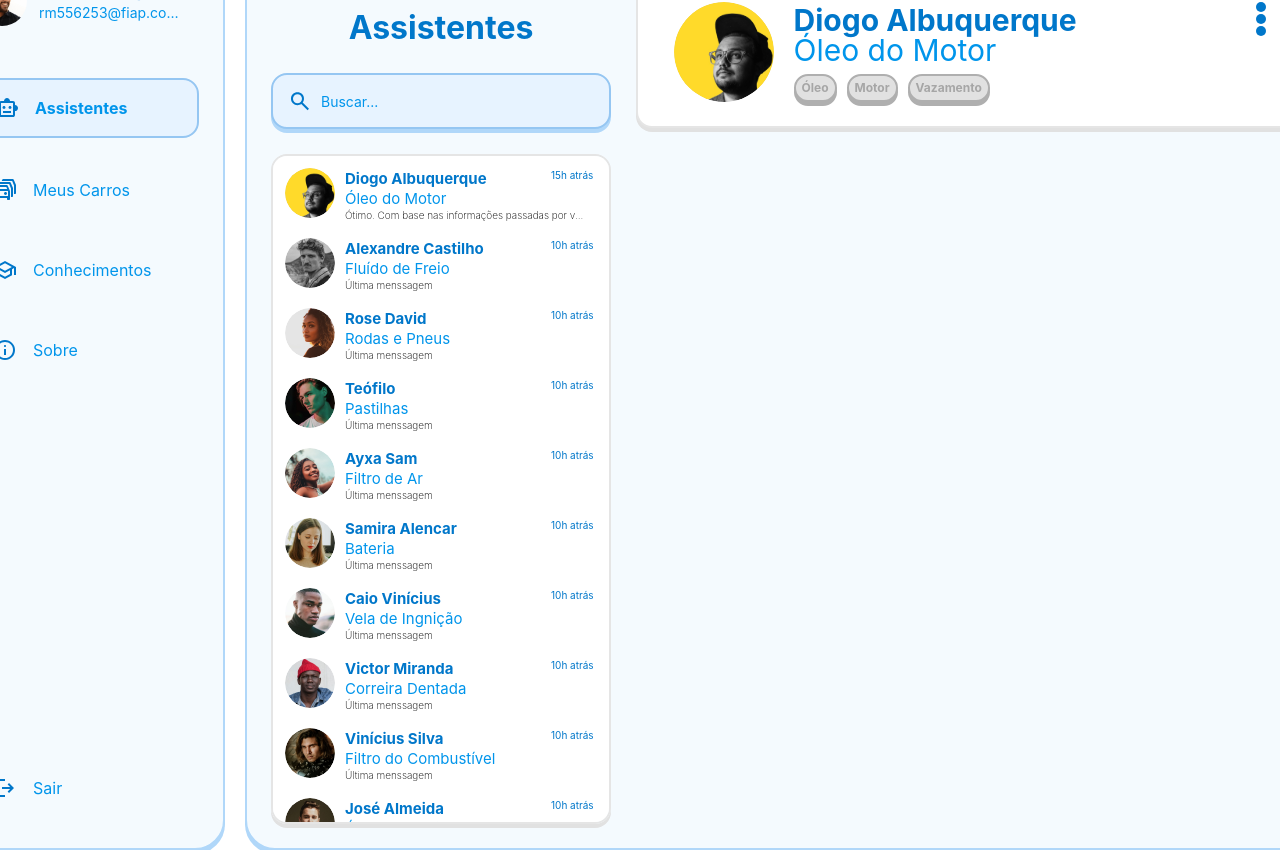
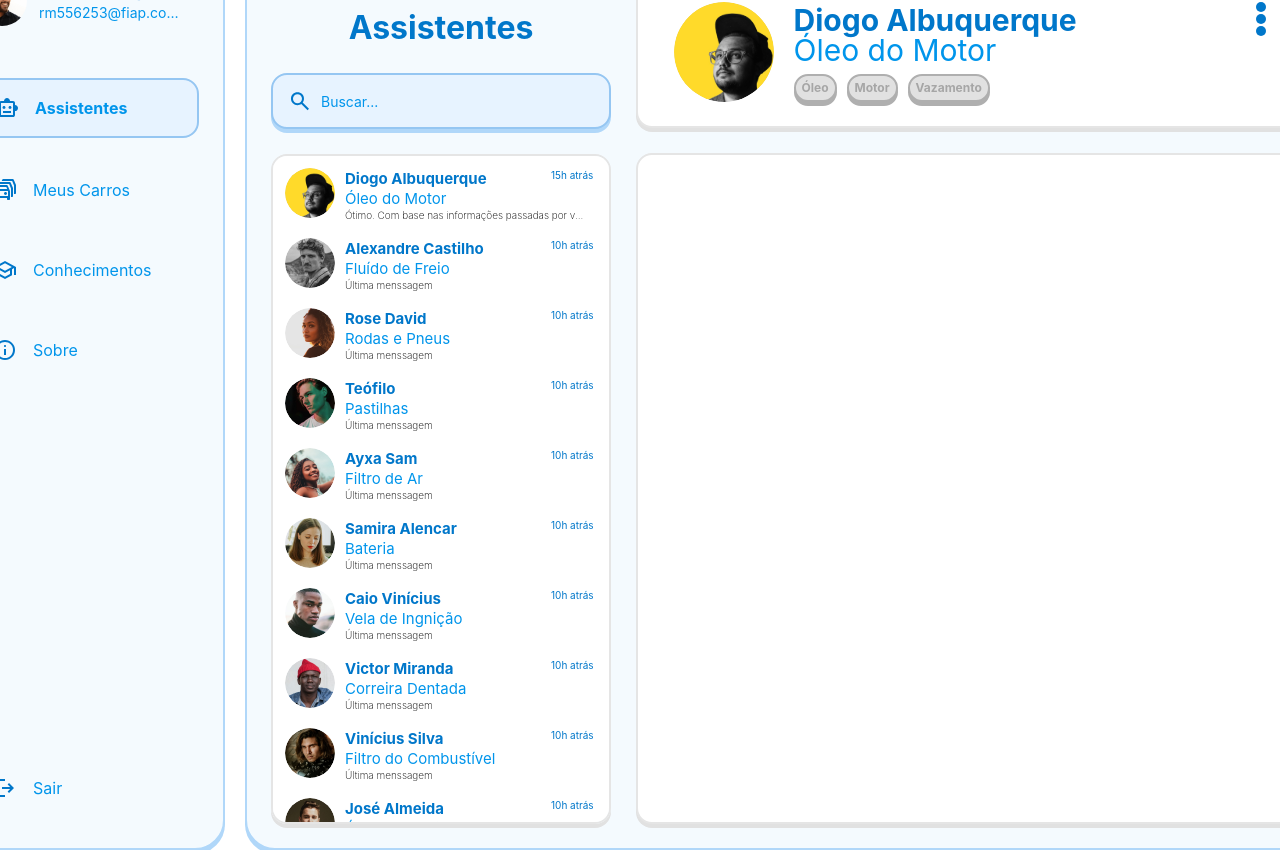
Before and after one commit to LELE-REPAIRS/lele-repairs-react, a React (Vite) app: page /assistentes in a window 1280 px wide. Shown: the top 850 px of the page. Built offline with nearby package versions, Linux system fonts and the light colour scheme.

Commit message:
Criação e estilização da região das mensagens do chatbot.

```diff
--- a/src/routes/Assistentes/index.tsx
+++ b/src/routes/Assistentes/index.tsx
@@ -55,6 +55,10 @@ function Assistentes() {
             <div className="w-[667px] h-[152px] flex-col justify-center items-center flex bg-white rounded-2xl border-2 border-neutral-200 shadow-bg_gray">
               <InfoBot name={"Diogo Albuquerque"} categoria={"Óleo do Motor"} avatar={"/bot-1.svg"} tags={['Óleo', 'Motor', 'Vazamento']}/>
             </div>
+            <div className="w-[667px] h-[671px] flex-col justify-start items-start flex bg-white rounded-2xl border-2 border-neutral-200 shadow-bg_gray p-5 gap-5">
+              <div className="w-[623px] flex flex-grow flex-col shrink basis-0 justify-start items-start gap-5 overflow-x-hidden">
+              </div>
+            </div>
           </section>
         </main>
       </Header>
```
